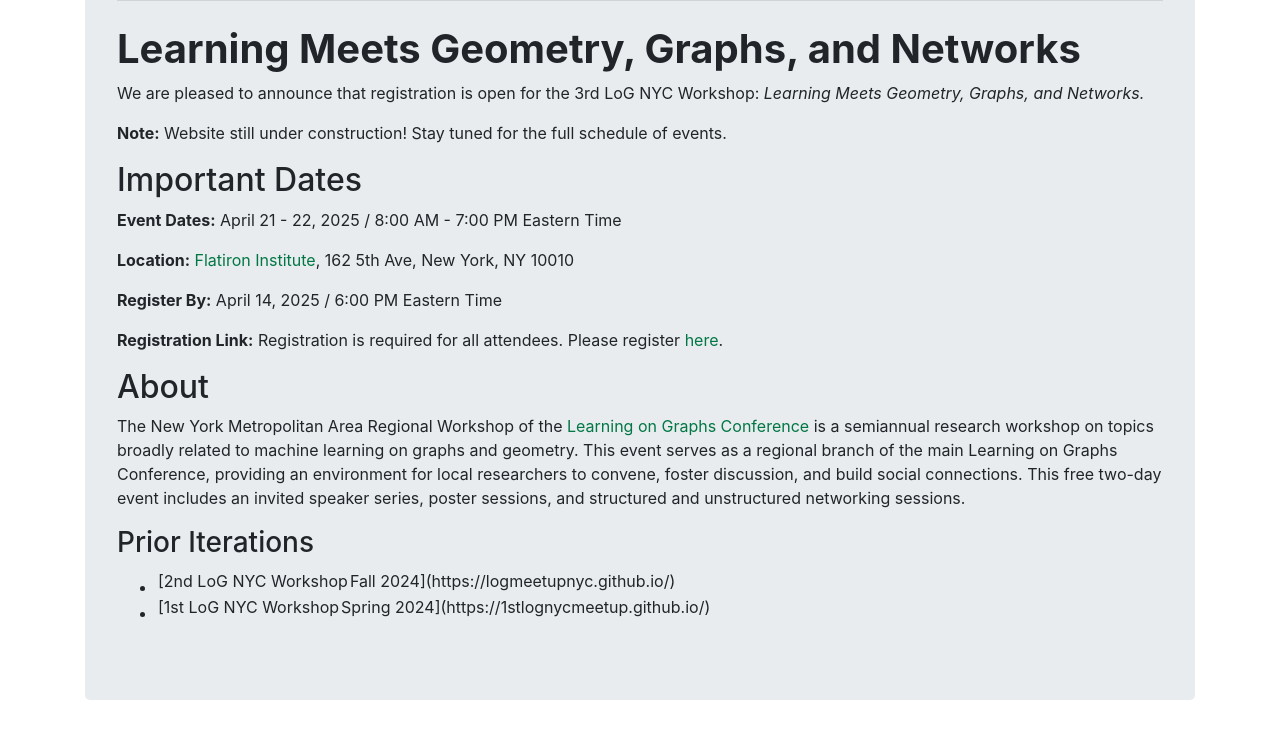
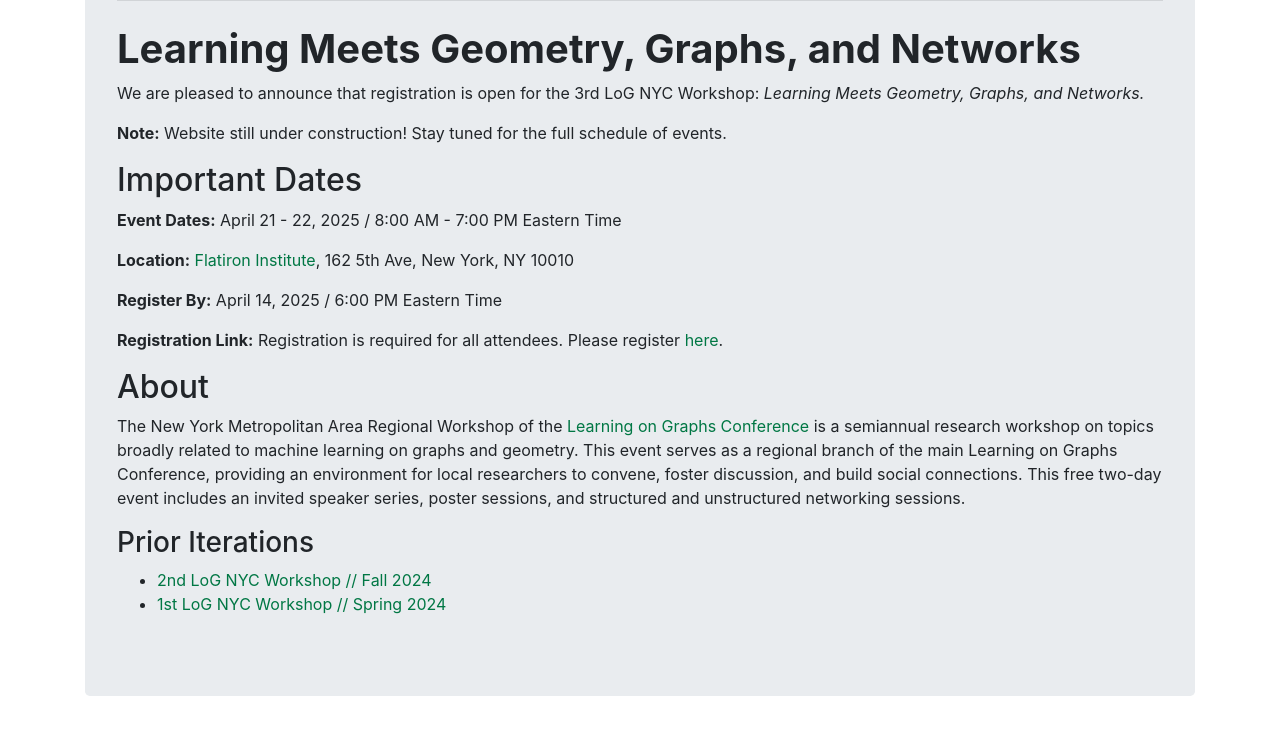
Before and after one commit to log-nyc/log-nyc.github.io, a Jekyll site: the page built from index.md, in a window 1280 px wide and 900 px high, scrolled down 604 px, cut to the strip 144-883 px from the top of the window. Built offline with Jekyll 4.4.1, drawn with Linux system fonts in a browser that asks for light colours; our own code applies the rules of GitHub Pages for plain Markdown files.

Commit message:
fix links

```diff
--- a/index.md
+++ b/index.md
@@ -23,5 +23,5 @@
 
 ### Prior Iterations
 
-- [2nd LoG NYC Workshop | Fall 2024](https://logmeetupnyc.github.io/)
-- [1st LoG NYC Workshop | Spring 2024](https://1stlognycmeetup.github.io/)
+- [2nd LoG NYC Workshop // Fall 2024](https://logmeetupnyc.github.io/)
+- [1st LoG NYC Workshop // Spring 2024](https://1stlognycmeetup.github.io/)
```
Also changed, not shown: 13 other files.
